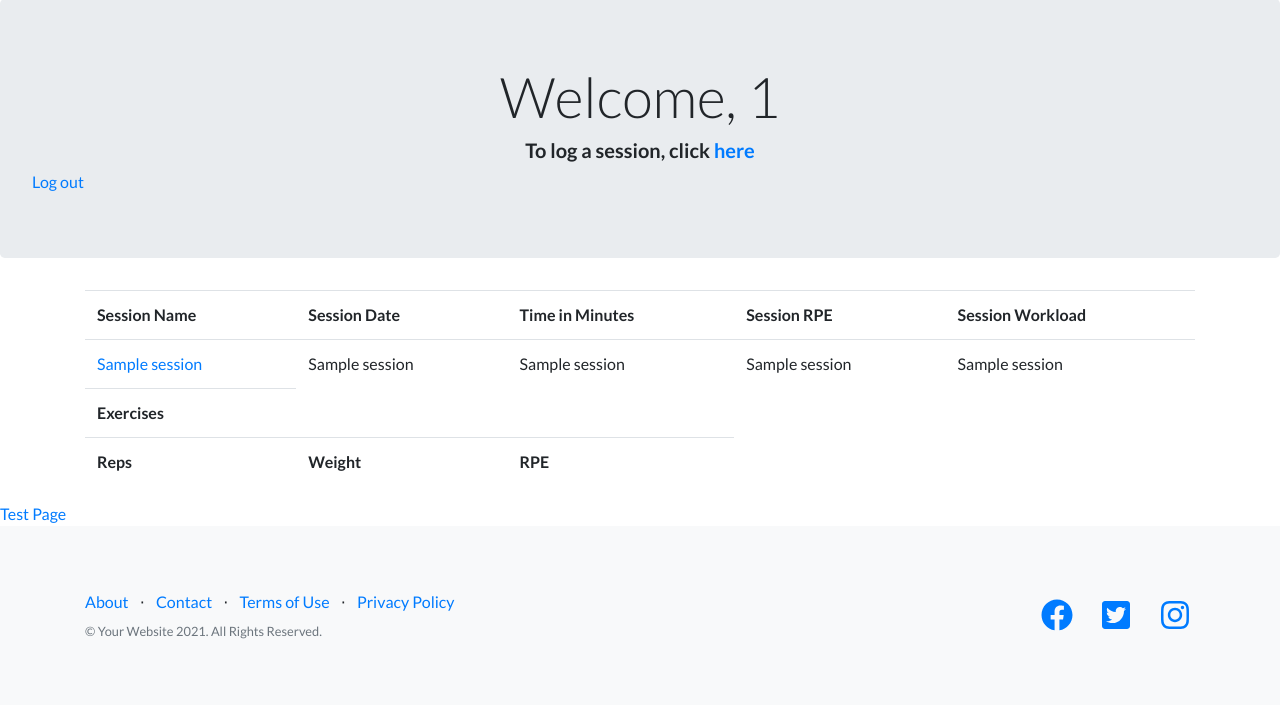
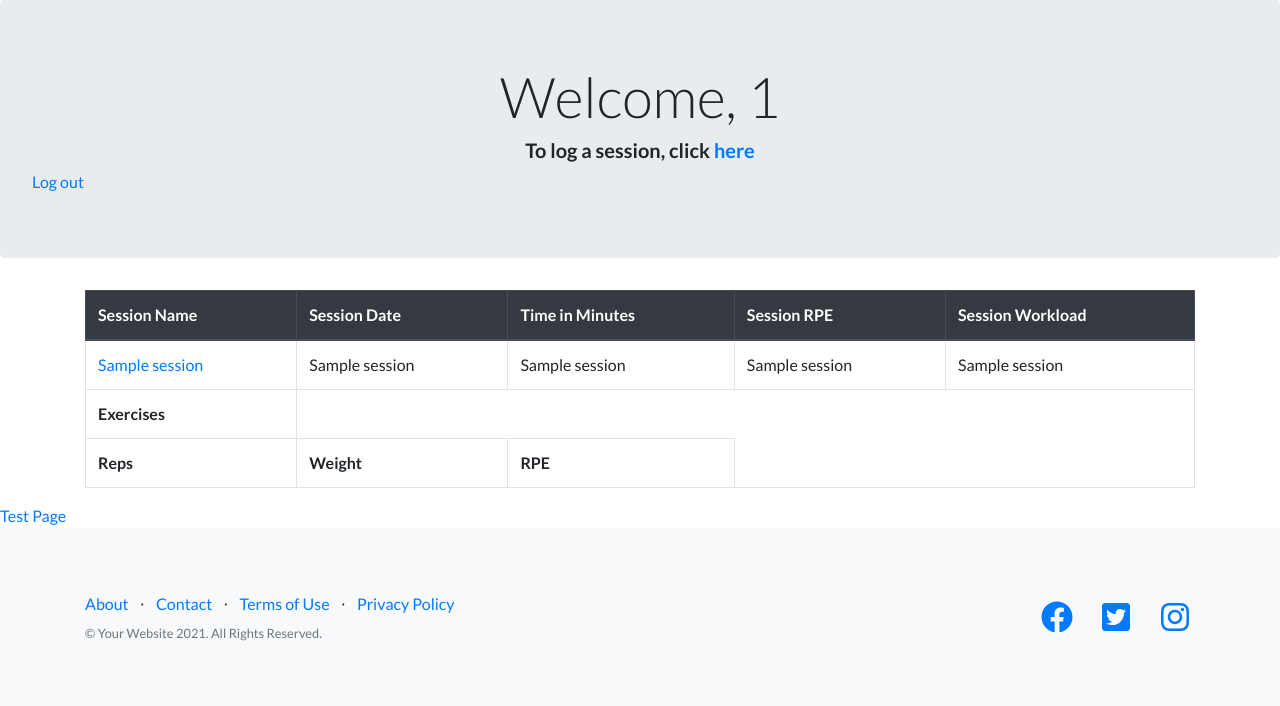
Before and after one commit to Code-Institute-Submissions/niall-mulcahy-MS3_JulyResub, a Flask app: template templates/dashboard.html in a window 1280 px wide. Shown: the part 57-763 px from the top of the page. Run offline with Flask 2, Linux system fonts and the light colour scheme; a user stored in the database is signed in; tables that the repository leaves empty hold one stand-in row (values such as "Sample post"); the template is opened without the code that fills it: most values are stand-ins (such as "Sample title", 1, 10 or a date in 2020); some libraries are stand-ins or nearby versions.

Commit message:
displaying data as collapsible tables

```diff
--- a/templates/dashboard.html
+++ b/templates/dashboard.html
@@ -9,7 +9,8 @@
     <section>
         {% for session in sessiondata %}
             <div class="container">
-                <table class="table mx-auto">
+                <table class="table table-bordered mx-auto">
+                    <thead class="thead-dark">
                         <tr>
                             <th>Session Name</th>
                             <th>Session Date</th>
@@ -17,8 +18,9 @@
                             <th>Session RPE</th>
                             <th>Session Workload</th>
                         </tr>
+                    </thead>
                     <tr>
-                        <td><a href="#{{ session4 }}" data-toggle="collapse" data-target=".collapse">{{ session[4] }}</a></td>
+                        <td><a href="#" data-toggle="collapse" data-target=".collapse">{{ session[4] }}</a></td>
                         <td>{{ session[2] }}</td>
                         <td>{{ session[3] }}</td>
                         <td>{{ session[5] }}</td>
```
Lines whose indentation alone changed are shown as unchanged.
